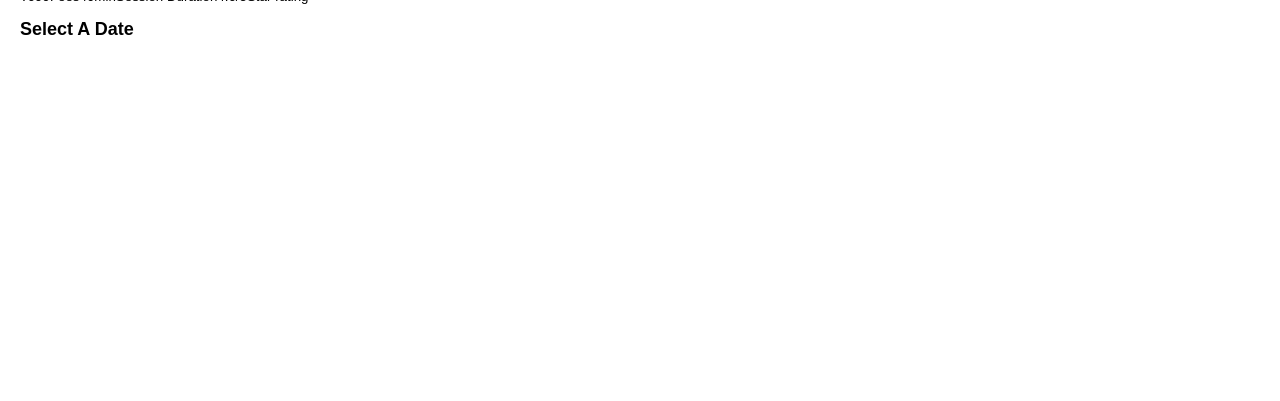
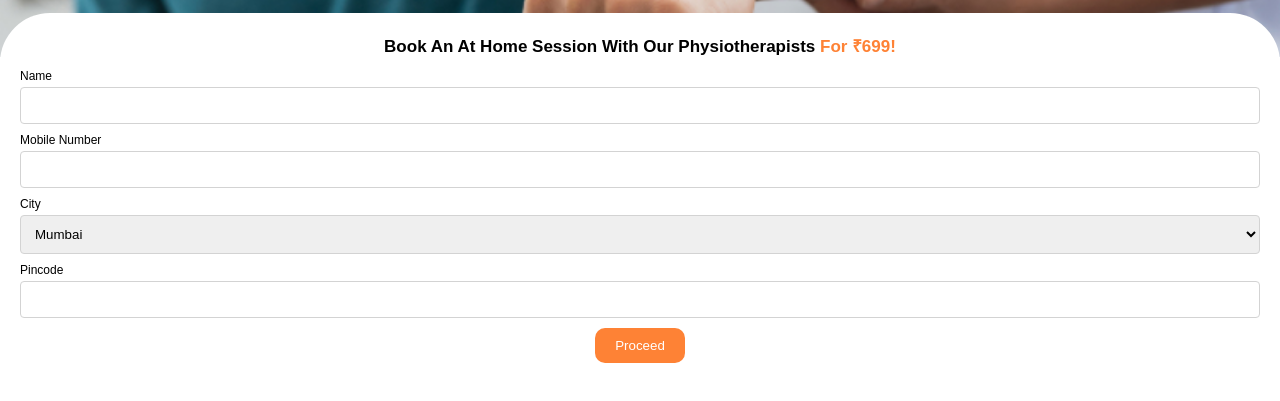
Before and after one commit to MrNiNaD/comxr-test, a React (Vite) app in the folder Frontend/: page / in a window 1280 px wide. Shown: the part 193-594 px from the top of the page. Built offline with nearby package versions, Linux system fonts and the light colour scheme; no server answers.

Commit message:
city select added

```diff
--- a/Frontend/src/App.jsx
+++ b/Frontend/src/App.jsx
@@ -5,9 +5,10 @@ import { ToastContainer } from "react-toastify";
 
 import "react-toastify/dist/ReactToastify.css";
 import Renderer from "./component/Renderer";
+import { cities } from "./constant";
 
 const App = () => {
-  const [state, setState] = useState({ mode: "2", body: {} });
+  const [state, setState] = useState({ mode: "1", body: { city: cities[0] } });
 
   const setInBluk = (obj) => setState((prev) => ({ ...prev, ...obj }));
 
--- a/Frontend/src/component/UserForm.jsx
+++ b/Frontend/src/component/UserForm.jsx
@@ -2,6 +2,7 @@ import React, { useContext } from "react";
 import Hero from "../assets/hero.jpg";
 import { MyContext } from "../context";
 import { toast } from "react-toastify";
+import { cities } from "../constant";
 
 const UserForm = () => {
   const { state, setState } = useContext(MyContext);
@@ -49,12 +50,27 @@ const UserForm = () => {
             return (
               <div className="each-field" key={eachConfig?.key}>
                 <label className="label-style">{eachConfig?.label}</label>
+                {eachConfig?.key === "city" ? (
+                  <div className="select-div">
+                    <select
+                      onChange={fieldChange}
+                      className="field-style select-style"
+                      name={eachConfig?.key}
+                      value={state?.body?.[eachConfig?.key] ?? ""}
+                    >
+                      {cities.map((city) => (
+                        <option key={city}>{city}</option>
+                      ))}
+                    </select>
+                  </div>
+                ) : (
                   <input
                     onChange={fieldChange}
                     className="field-style"
                     name={eachConfig?.key}
                     value={state?.body?.[eachConfig?.key] ?? ""}
                   />
+                )}
               </div>
             );
           })}
--- /dev/null
+++ b/Frontend/src/constant.ts
@@ -0,0 +1,35 @@
+export const cities = [
+  "Mumbai",
+  "Pune",
+  "Nagpur",
+  "Thane",
+  "Nashik",
+  "Aurangabad",
+  "Solapur",
+  "Amravati",
+  "Kolhapur",
+  "Sangli",
+  "Jalgaon",
+  "Akola",
+  "Latur",
+  "Ahmednagar",
+  "Nanded",
+  "Chandrapur",
+  "Parbhani",
+  "Jalna",
+  "Bhiwandi",
+  "Malegaon",
+  "Yavatmal",
+  "Satara",
+  "Dhule",
+  "Beed",
+  "Wardha",
+  "Ratnagiri",
+  "Gondia",
+  "Hingoli",
+  "Washim",
+  "Nandurbar",
+  "Osmanabad",
+  "Palghar",
+  "Sindhudurg"
+]
--- a/Frontend/src/index.css
+++ b/Frontend/src/index.css
@@ -112,8 +112,8 @@ html {
   border-radius: 4px;
   padding: 10px;
   width: 100%;
-  max-width: 95%;
   display: block;
+  box-sizing: border-box;
 }
 
 .btn-style {
@@ -229,3 +229,11 @@ html {
   margin: 10px 0;
   text-align: center;
 }
+
+.select-style {
+  max-width: 100%;
+}
+
+.select-div {
+  position: relative;
+}
```
Also changed, not shown: Frontend/src/assets/Icon.png (added). Lines whose indentation alone changed are shown as unchanged.
